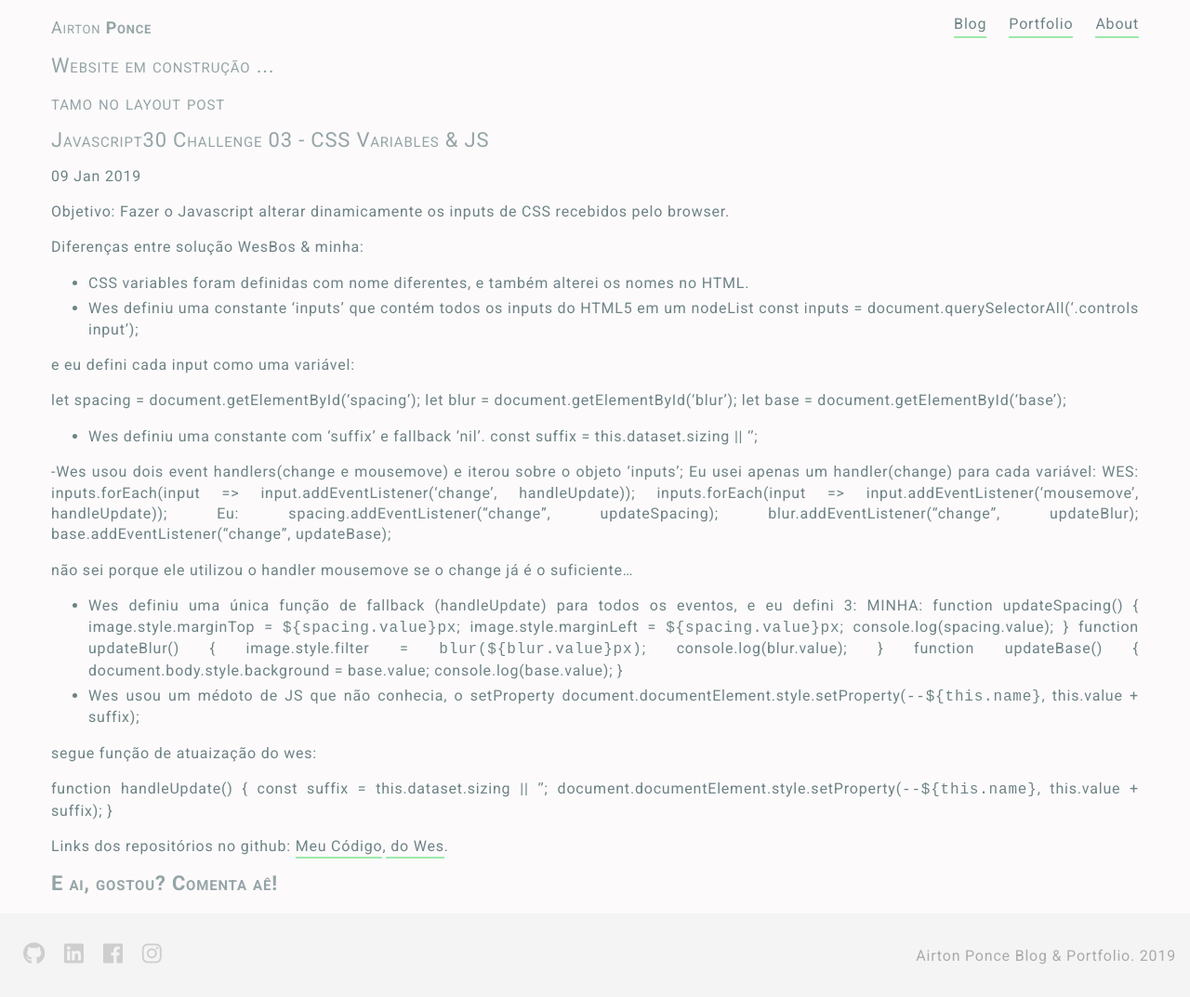
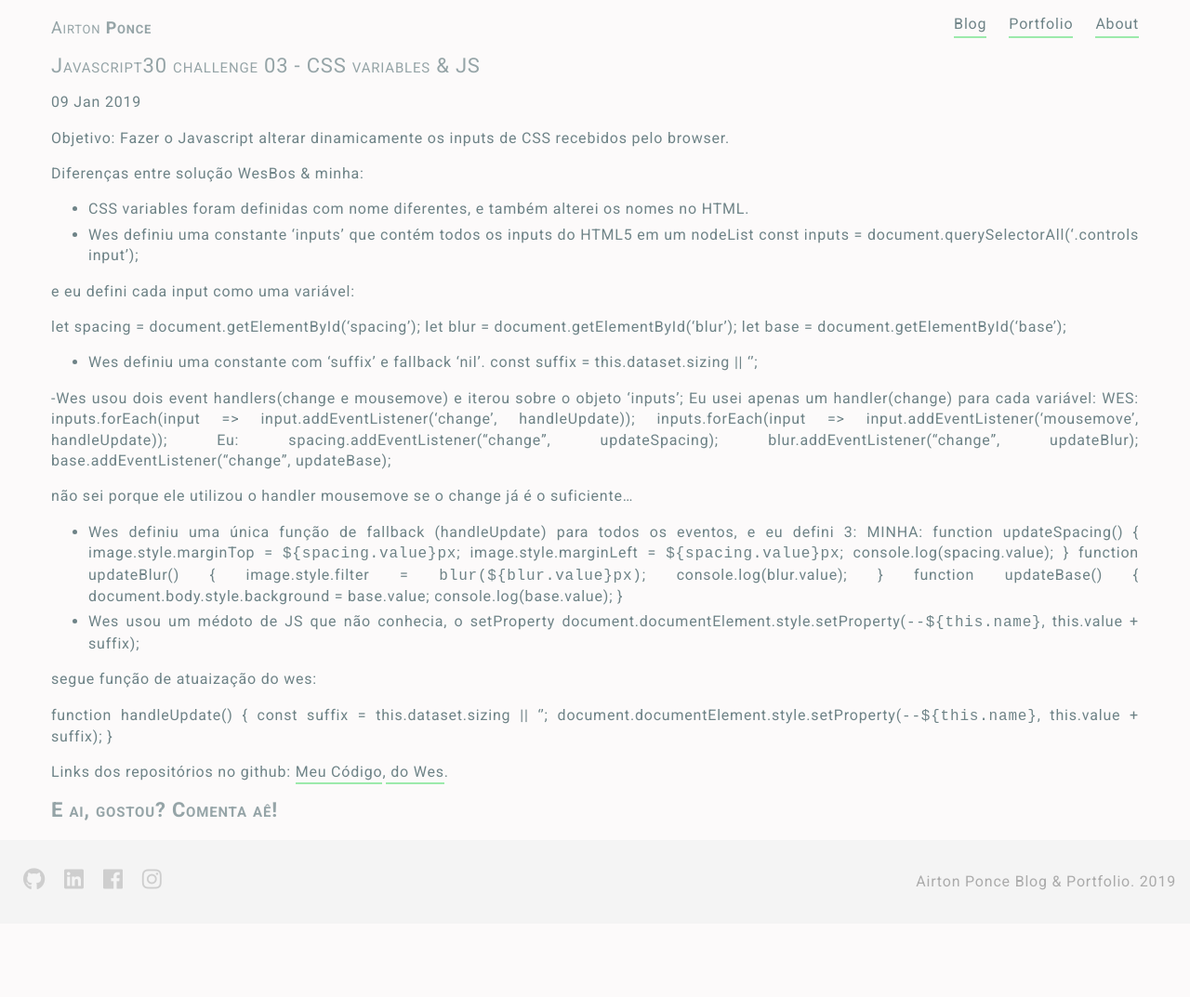
Before and after one commit to APonce911/jekyll-mywebsite, a Jekyll site: the page built from _posts/2019-01-09-Javascript30-03-CSS-Variables.md, in a window 1280 px wide. Shown: the whole page at 93% size. Built offline with Jekyll 4.4.1, drawn with Linux system fonts in a browser that asks for light colours; nearby versions of some CDN libraries; comment, search, counter and statistics services are not loaded; after the commit the page ends 994 px from its top, so only the background shows below that.

Commit message:
remove 'under construction' and 'layout messages'

```diff
--- a/_layouts/default.html
+++ b/_layouts/default.html
@@ -18,7 +18,6 @@
     <div class="wrapper">
       <div class="container">
         {% include navigation.html %}
-        <h1>Website em construção ...</h1>
         {{ content }}
       </div>
       <div class="push"></div>
--- a/_layouts/post.html
+++ b/_layouts/post.html
@@ -2,7 +2,6 @@
 layout: default
 comments: true
 ---
-<h1>tamo no layout post</h1>
 <h1>{{ page.title }}</h1>
 <!-- <p>{{ page.date | date_to_string }} - {{ page.author }}</p>
 
--- a/_posts/2019-01-09-Javascript30-03-CSS-Variables.md
+++ b/_posts/2019-01-09-Javascript30-03-CSS-Variables.md
@@ -1,6 +1,6 @@
 ---
-title:  "Javascript30 Challenge 03 - CSS Variables & JS"
-date:   2019-01-09 17:18:00
+title: "Javascript30 challenge 03 - CSS variables & JS"
+date: 2019-01-09 17:18:00
 ---
 Objetivo: Fazer o Javascript alterar dinamicamente os inputs de CSS recebidos pelo browser.
 
```
